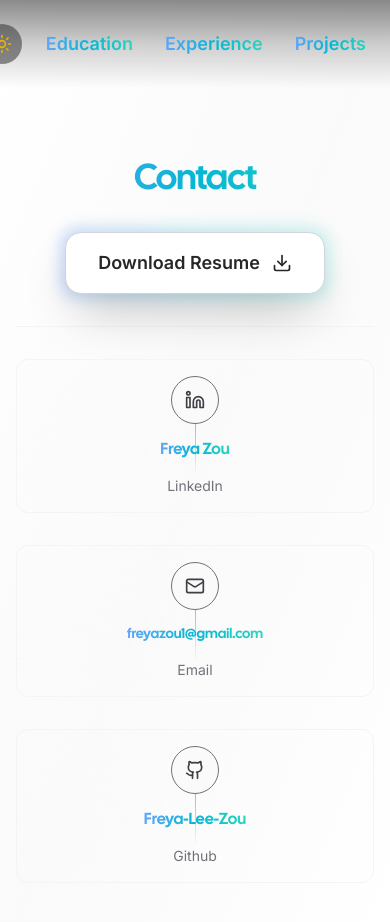
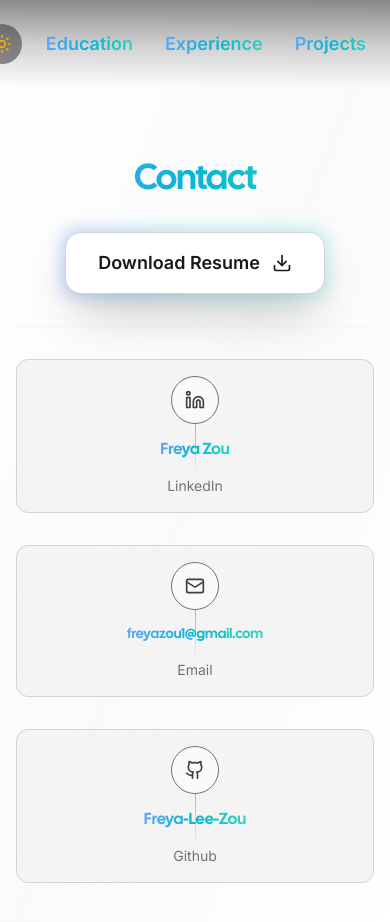
Before and after one commit to Freya-Lee-Zou/Freya-Lee-Zou.github.io, a Next.js app: page /contact in a window 390 px wide. Shown: the top 922 px of the page. Built offline with nearby package versions, Linux system fonts and the light colour scheme; no server answers; what tailwindcss-debug-screens would draw is missing.

Commit message:
Refactor global styles to implement CSS variables for theming, enhancing light mode support with new background, text, and border color variables. Update navigation and card components to utilize these variables for improved consistency and responsiveness across themes.

```diff
--- a/app/components/card.tsx
+++ b/app/components/card.tsx
@@ -23,7 +23,7 @@ export const Card: React.FC<PropsWithChildren> = ({ children }) => {
 	return (
 		<div
 			onMouseMove={onMouseMove}
-			className="overflow-hidden relative duration-700 border rounded-xl hover:bg-zinc-800/10 dark:hover:bg-zinc-800/10 light:hover:bg-zinc-200/50 group md:gap-8 hover:border-zinc-400/50 dark:hover:border-zinc-400/50 light:hover:border-zinc-300/50 border-zinc-600 dark:border-zinc-600 light:border-zinc-300"
+			className="card overflow-hidden relative duration-700 border rounded-xl hover:bg-zinc-800/10 dark:hover:bg-zinc-800/10 light:hover:bg-zinc-200/50 group md:gap-8 hover:border-zinc-400/50 dark:hover:border-zinc-400/50 light:hover:border-zinc-300/50 border-zinc-600 dark:border-zinc-600 light:border-zinc-300"
 		>
 			<div className="pointer-events-none">
 				<div className="absolute inset-0 z-0  transition duration-1000 [mask-image:linear-gradient(black,transparent)]" />
--- a/app/page.tsx
+++ b/app/page.tsx
@@ -20,7 +20,7 @@ export default function Home() {
       </div>
 
       {/* Navigation Bar */}
-      <nav className="fixed top-0 left-0 right-0 z-40 bg-black/40 dark:bg-black/40 light:bg-white/80 backdrop-blur-md border-b border-zinc-800/50 dark:border-zinc-800/50 light:border-zinc-200/50 shadow-lg">
+      <nav className="nav fixed top-0 left-0 right-0 z-40 bg-black/40 dark:bg-black/40 light:bg-white/80 backdrop-blur-md border-b border-zinc-800/50 dark:border-zinc-800/50 light:border-zinc-200/50 shadow-lg">
         <div className="container mx-auto px-6 py-4">
           <div className="flex items-center justify-between">
             {/* Custom Logo with 3D effect */}
--- a/global.css
+++ b/global.css
@@ -3,162 +3,119 @@
 @tailwind utilities;
 
 @layer base {
-  /* Default (dark mode) styles */
+  /* CSS Variables for theming */
   :root {
-    --background: 0 0% 0%;
-    --foreground: 210 40% 98%;
-    --card: 222.2 84% 4.9%;
-    --card-foreground: 210 40% 98%;
-    --primary: 210 40% 98%;
-    --primary-foreground: 222.2 84% 4.9%;
-    --secondary: 217.2 32.6% 17.5%;
-    --secondary-foreground: 210 40% 98%;
-    --muted: 217.2 32.6% 17.5%;
-    --muted-foreground: 215 20.2% 65.1%;
-    --accent: 217.2 32.6% 17.5%;
-    --accent-foreground: 210 40% 98%;
-    --destructive: 0 62.8% 30.6%;
-    --destructive-foreground: 210 40% 98%;
-    --border: 217.2 32.6% 17.5%;
-    --input: 217.2 32.6% 17.5%;
-    --ring: 212.7 26.8% 83.9%;
+    --bg-primary: #000000;
+    --bg-secondary: #18181b;
+    --bg-card: #27272a;
+    --text-primary: #ffffff;
+    --text-secondary: #e4e4e7;
+    --text-muted: #a1a1aa;
+    --border-color: #3f3f46;
+    --accent-color: #60a5fa;
   }
 
-  /* Light mode styles */
+  /* Light mode variables */
   .light {
-    --background: 0 0% 100%;
-    --foreground: 222.2 84% 4.9%;
-    --card: 0 0% 100%;
-    --card-foreground: 222.2 84% 4.9%;
-    --primary: 222.2 47.4% 11.2%;
-    --primary-foreground: 210 40% 98%;
-    --secondary: 210 40% 96%;
-    --secondary-foreground: 222.2 47.4% 11.2%;
-    --muted: 210 40% 96%;
-    --muted-foreground: 215.4 16.3% 46.9%;
-    --accent: 210 40% 96%;
-    --accent-foreground: 222.2 47.4% 11.2%;
-    --destructive: 0 84.2% 60.2%;
-    --destructive-foreground: 210 40% 98%;
-    --border: 214.3 31.8% 91.4%;
-    --input: 214.3 31.8% 91.4%;
-    --ring: 222.2 84% 4.9%;
+    --bg-primary: #ffffff;
+    --bg-secondary: #fafafa;
+    --bg-card: #f4f4f5;
+    --text-primary: #18181b;
+    --text-secondary: #3f3f46;
+    --text-muted: #71717a;
+    --border-color: #d4d4d8;
+    --accent-color: #2563eb;
   }
 
-  .text-edge-outline {
-    -webkit-text-stroke: 1px rgba(255,255,255,0.3);
+  /* Apply variables to elements */
+  body {
+    background-color: var(--bg-primary);
+    color: var(--text-primary);
+    transition: background-color 0.3s ease, color 0.3s ease;
   }
 
-  .light .text-edge-outline {
-    -webkit-text-stroke: 1px rgba(0,0,0,0.3);
+  /* Force override common Tailwind classes */
+  .light .bg-black {
+    background-color: var(--bg-primary) !important;
   }
 
-  /* Smooth transitions for theme switching */
-  * {
-    transition: background-color 0.3s ease, color 0.3s ease, border-color 0.3s ease;
+  .light .bg-zinc-900 {
+    background-color: var(--bg-secondary) !important;
   }
 
-  /* Light mode specific overrides */
-  .light {
-    color-scheme: light;
+  .light .bg-zinc-800 {
+    background-color: var(--bg-card) !important;
   }
 
-  .dark {
-    color-scheme: dark;
-  }
-
-  /* Comprehensive light mode text color overrides */
   .light .text-white {
-    color: rgb(39 39 42) !important; /* zinc-800 */
+    color: var(--text-primary) !important;
   }
 
   .light .text-zinc-100 {
-    color: rgb(39 39 42) !important; /* zinc-800 */
+    color: var(--text-primary) !important;
   }
 
   .light .text-zinc-200 {
-    color: rgb(63 63 70) !important; /* zinc-700 */
+    color: var(--text-secondary) !important;
   }
 
   .light .text-zinc-300 {
-    color: rgb(82 82 91) !important; /* zinc-600 */
+    color: var(--text-secondary) !important;
   }
 
   .light .text-zinc-400 {
-    color: rgb(113 113 122) !important; /* zinc-500 */
+    color: var(--text-muted) !important;
   }
 
   .light .text-zinc-500 {
-    color: rgb(161 161 170) !important; /* zinc-400 */
+    color: var(--text-muted) !important;
   }
 
-  .light .text-zinc-600 {
-    color: rgb(212 212 216) !important; /* zinc-300 */
-  }
-
-  .light .text-zinc-700 {
-    color: rgb(228 228 231) !important; /* zinc-200 */
-  }
-
-  .light .text-zinc-800 {
-    color: rgb(244 244 245) !important; /* zinc-100 */
-  }
-
-  .light .text-zinc-900 {
-    color: rgb(250 250 250) !important; /* zinc-50 */
-  }
-
-  /* Light mode background overrides */
-  .light .bg-black {
-    background-color: rgb(255 255 255) !important; /* white */
-  }
-
-  .light .bg-zinc-900 {
-    background-color: rgb(250 250 250) !important; /* zinc-50 */
-  }
-
-  .light .bg-zinc-800 {
-    background-color: rgb(244 244 245) !important; /* zinc-100 */
-  }
-
-  .light .bg-zinc-700 {
-    background-color: rgb(228 228 231) !important; /* zinc-200 */
-  }
-
-  .light .bg-zinc-600 {
-    background-color: rgb(212 212 216) !important; /* zinc-300 */
-  }
-
-  /* Light mode border overrides */
   .light .border-zinc-800 {
-    border-color: rgb(212 212 216) !important; /* zinc-300 */
+    border-color: var(--border-color) !important;
   }
 
   .light .border-zinc-700 {
-    border-color: rgb(228 228 231) !important; /* zinc-200 */
+    border-color: var(--border-color) !important;
   }
 
   .light .border-zinc-600 {
-    border-color: rgb(244 244 245) !important; /* zinc-100 */
+    border-color: var(--border-color) !important;
   }
 
-  /* Light mode gradient backgrounds */
+  /* Navigation specific overrides */
+  .light nav {
+    background-color: rgba(255, 255, 255, 0.8) !important;
+    border-bottom-color: var(--border-color) !important;
+  }
+
+  /* Card specific overrides */
+  .light .card {
+    background-color: var(--bg-card) !important;
+    border-color: var(--border-color) !important;
+  }
+
+  /* Gradient overrides for light mode */
   .light .from-zinc-900\/0 {
-    --tw-gradient-from: rgb(250 250 250 / 0) !important;
+    --tw-gradient-from: rgba(250, 250, 250, 0) !important;
   }
 
   .light .via-zinc-900 {
-    --tw-gradient-stops: var(--tw-gradient-from), rgb(250 250 250), var(--tw-gradient-to, rgba(0, 0, 0, 0)) !important;
+    --tw-gradient-stops: var(--tw-gradient-from), rgb(250, 250, 250), var(--tw-gradient-to, rgba(0, 0, 0, 0)) !important;
   }
 
   .light .to-zinc-900\/0 {
-    --tw-gradient-to: rgb(250 250 250 / 0) !important;
+    --tw-gradient-to: rgba(250, 250, 250, 0) !important;
+  }
+
+  /* Smooth transitions */
+  * {
+    transition: background-color 0.3s ease, color 0.3s ease, border-color 0.3s ease;
   }
 }
 
 /* Typing Animation Styles */
 @layer components {
-  /* Ensure typing animation text is visible */
   .typing-animation-text {
     min-height: 1.2em;
     display: inline-block;
```
